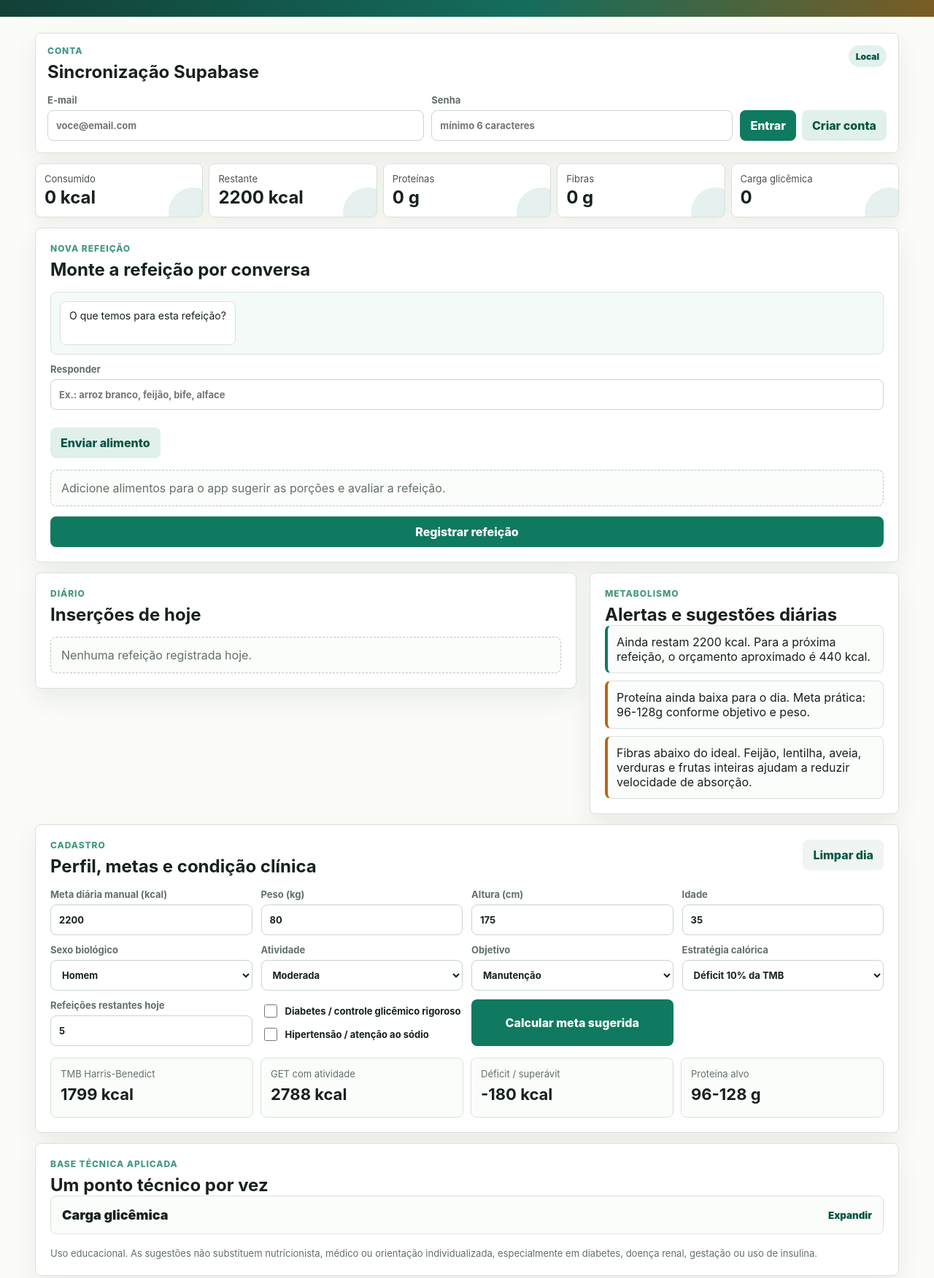
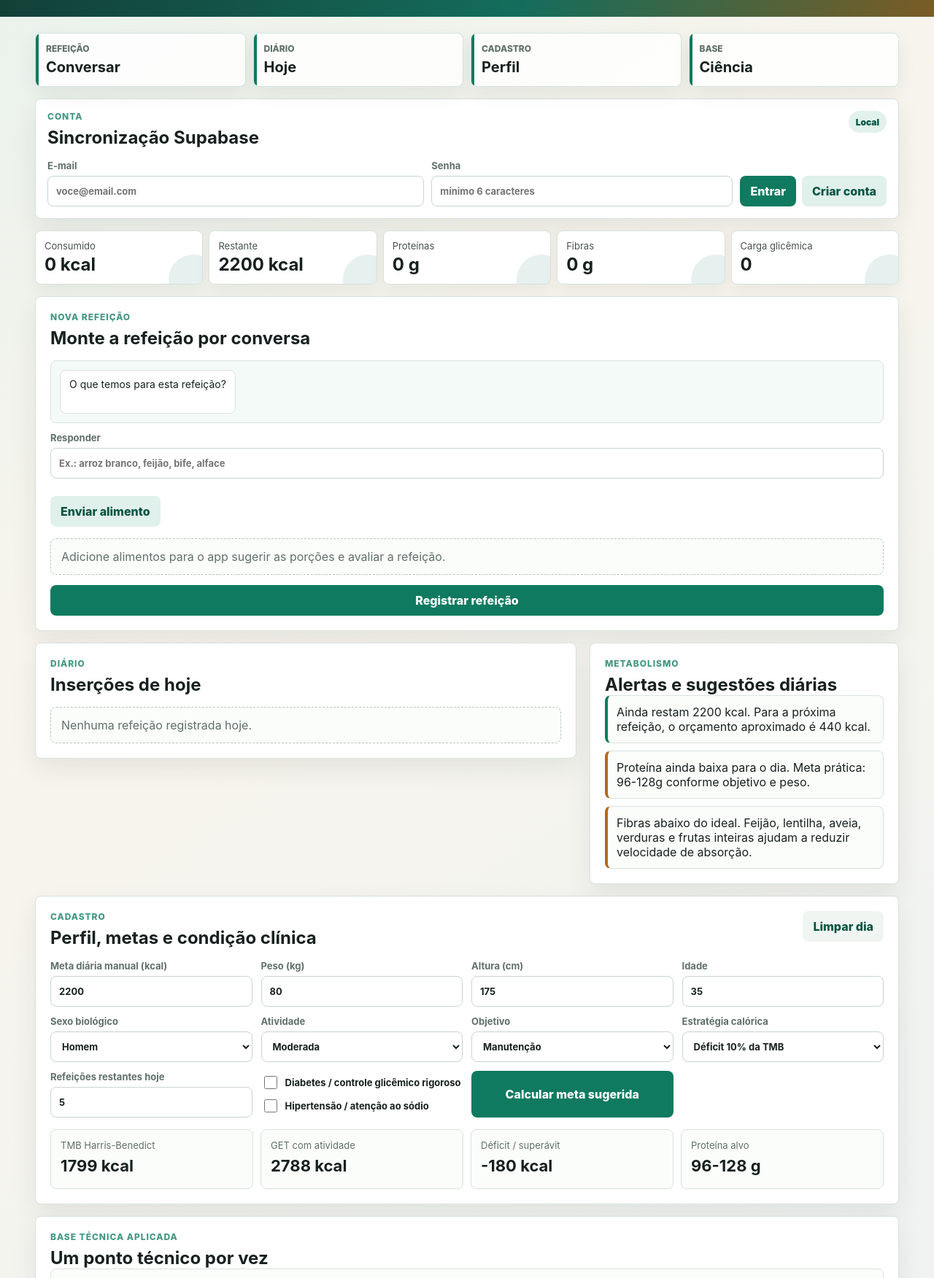
Before and after one commit to AndersonMoro/fitarm, a plain HTML site: page index.html in a window 1280 px wide. Shown: the part 125-1877 px from the top of the page at 73% size. Drawn offline with nearby package versions, Linux system fonts and the light colour scheme.

Commit message:
Modularize FitARM interface

```diff
--- a/app.js
+++ b/app.js
@@ -1,3 +1,7 @@
+import { SUPABASE_PUBLISHABLE_KEY, SUPABASE_URL } from "./modules/config.js";
+import { SCIENCE_FACTS } from "./modules/science.js";
+import { normalize, round, storageKey, todayKey } from "./modules/utils.js";
+
 const FOODS = [
   { name: "Arroz branco cozido", aliases: ["arroz", "arroz branco"], group: "carb", kcal: 128, carbs: 28.1, protein: 2.5, fat: 0.2, fiber: 1.6, gi: 64, sodium: 1 },
   { name: "Arroz integral cozido", aliases: ["arroz integral"], group: "carb", kcal: 124, carbs: 25.8, protein: 2.6, fat: 1.0, fiber: 2.7, gi: 55, sodium: 1 },
@@ -69,31 +73,6 @@ const PREP = {
   resfriado: { kcal: 1, gi: 0.88, label: "cozido e resfriado" }
 };
 
-const SCIENCE_FACTS = [
-  {
-    title: "Arroz + feijão",
-    text: "O feijão adiciona fibras e lisina; o arroz complementa com aminoácidos sulfurados. Juntos melhoram perfil proteico e reduzem a velocidade de absorção do carboidrato da refeição."
-  },
-  {
-    title: "Carga glicêmica",
-    text: "O app calcula CG por porção real: IG x carboidratos da porção / 100. Para diabetes, refeições com CG acima de 30 recebem alerta."
-  },
-  {
-    title: "Preparo importa",
-    text: "Óleo, açúcar, fritura e sucos elevam densidade calórica e impacto glicêmico. Resfriar arroz ou batata pode reduzir resposta glicêmica por aumentar amido resistente."
-  },
-  {
-    title: "Fruta inteira",
-    text: "Fruta inteira preserva fibra. Suco concentra carboidrato de várias unidades e acelera a absorção, o que é especialmente importante para quem controla glicemia."
-  },
-  {
-    title: "Proteína distribuída",
-    text: "Para ganho de massa, distribuir proteína ao longo do dia costuma facilitar a meta diária e melhora a qualidade prática das refeições."
-  }
-];
-
-const SUPABASE_URL = "https://ruufjzigcimqlmknscbm.supabase.co";
-const SUPABASE_PUBLISHABLE_KEY = "sb_publishable_SoJw2pLroI_vJNqBUzqhbw_im7ESsgI";
 
 let deferredInstallPrompt = null;
 let supabaseClient = null;
@@ -171,18 +150,6 @@ const els = {
   template: document.querySelector("#foodRowTemplate")
 };
 
-function storageKey() {
-  return `fitarm-log-${new Date().toISOString().slice(0, 10)}`;
-}
-
-function todayKey() {
-  return new Date().toISOString().slice(0, 10);
-}
-
-function normalize(value) {
-  return value.toLowerCase().normalize("NFD").replace(/[\u0300-\u036f]/g, "").trim();
-}
-
 function findFood(query) {
   const clean = normalize(query);
   return FOODS.find((food) => normalize(food.name) === clean || food.aliases.some((alias) => normalize(alias) === clean))
@@ -199,11 +166,6 @@ function findFoodCandidates(query) {
   });
 
   return [...new Map(candidates.map((food) => [food.name, food])).values()].slice(0, 6);
-}
-
-function round(value, digits = 0) {
-  const factor = 10 ** digits;
-  return Math.round((value + Number.EPSILON) * factor) / factor;
 }
 
 function bmr(profile) {
--- a/index.html
+++ b/index.html
@@ -33,6 +33,25 @@
     </header>
 
     <main class="layout">
+      <nav class="module-nav" aria-label="Módulos do app">
+        <a href="#nova-refeicao">
+          <span>Refeição</span>
+          <strong>Conversar</strong>
+        </a>
+        <a href="#diario">
+          <span>Diário</span>
+          <strong>Hoje</strong>
+        </a>
+        <a href="#cadastro">
+          <span>Cadastro</span>
+          <strong>Perfil</strong>
+        </a>
+        <a href="#base-tecnica">
+          <span>Base</span>
+          <strong>Ciência</strong>
+        </a>
+      </nav>
+
       <section class="panel auth-panel" aria-labelledby="authTitle">
         <div class="section-heading compact-heading">
           <div>
@@ -111,7 +130,7 @@
       </section>
 
       <section class="workspace lower">
-        <div class="panel log-panel" aria-labelledby="logTitle">
+        <div id="diario" class="panel log-panel" aria-labelledby="logTitle">
           <div class="section-heading">
             <div>
               <p class="eyebrow">Diário</p>
@@ -226,7 +245,7 @@
         </div>
       </section>
 
-      <section class="panel science-panel" aria-labelledby="scienceTitle">
+      <section id="base-tecnica" class="panel science-panel" aria-labelledby="scienceTitle">
         <p class="eyebrow">Base técnica aplicada</p>
         <h2 id="scienceTitle">Um ponto técnico por vez</h2>
         <details class="science-card">
@@ -277,6 +296,6 @@
     </template>
 
     <script src="https://cdn.jsdelivr.net/npm/@supabase/supabase-js@2"></script>
-    <script src="app.js"></script>
+    <script type="module" src="app.js"></script>
   </body>
 </html>
--- /dev/null
+++ b/modules/config.js
@@ -0,0 +1,4 @@
+export const SUPABASE_URL = "https://ruufjzigcimqlmknscbm.supabase.co";
+export const SUPABASE_PUBLISHABLE_KEY = "sb_publishable_SoJw2pLroI_vJNqBUzqhbw_im7ESsgI";
+
+export const PWA_CACHE_NAME = "fitarm-pwa-v7";
--- /dev/null
+++ b/modules/science.js
@@ -0,0 +1,22 @@
+export const SCIENCE_FACTS = [
+  {
+    title: "Arroz + feijao",
+    text: "O feijao adiciona fibras e lisina; o arroz complementa com aminoacidos sulfurados. Juntos melhoram o perfil proteico e reduzem a velocidade de absorcao do carboidrato da refeicao."
+  },
+  {
+    title: "Carga glicemica",
+    text: "O app calcula CG por porcao real: IG x carboidratos da porcao / 100. Para diabetes, refeicoes com CG acima de 30 recebem alerta."
+  },
+  {
+    title: "Preparo importa",
+    text: "Oleo, acucar, fritura e sucos elevam densidade calorica e impacto glicemico. Resfriar arroz ou batata pode reduzir resposta glicemica por aumentar amido resistente."
+  },
+  {
+    title: "Fruta inteira",
+    text: "Fruta inteira preserva fibra. Suco concentra carboidrato de varias unidades e acelera a absorcao, ponto importante para quem controla glicemia."
+  },
+  {
+    title: "Proteina distribuida",
+    text: "Para ganho de massa, distribuir proteina ao longo do dia costuma facilitar a meta diaria e melhora a qualidade pratica das refeicoes."
+  }
+];
--- /dev/null
+++ b/modules/utils.js
@@ -0,0 +1,16 @@
+export function storageKey() {
+  return `fitarm-log-${new Date().toISOString().slice(0, 10)}`;
+}
+
+export function todayKey() {
+  return new Date().toISOString().slice(0, 10);
+}
+
+export function normalize(value) {
+  return value.toLowerCase().normalize("NFD").replace(/[\u0300-\u036f]/g, "").trim();
+}
+
+export function round(value, digits = 0) {
+  const factor = 10 ** digits;
+  return Math.round((value + Number.EPSILON) * factor) / factor;
+}
--- a/styles.css
+++ b/styles.css
@@ -19,7 +19,9 @@
 body {
   margin: 0;
   color: var(--ink);
-  background: var(--paper);
+  background:
+    linear-gradient(145deg, rgba(15, 122, 95, 0.08), rgba(183, 104, 24, 0.05) 38%, rgba(35, 91, 145, 0.06)),
+    var(--paper);
   font-family: Inter, ui-sans-serif, system-ui, -apple-system, BlinkMacSystemFont, "Segoe UI", sans-serif;
 }
 
@@ -128,8 +130,55 @@ button {
 
 .layout {
   display: grid;
-  gap: 14px;
+  gap: 16px;
   padding: 22px clamp(14px, 4vw, 48px) 42px;
+}
+
+.module-nav {
+  display: grid;
+  grid-template-columns: repeat(4, minmax(0, 1fr));
+  gap: 10px;
+}
+
+.module-nav a {
+  position: relative;
+  min-height: 74px;
+  overflow: hidden;
+  border: 1px solid rgba(15, 122, 95, 0.18);
+  border-radius: 8px;
+  padding: 13px 14px;
+  color: var(--ink);
+  text-decoration: none;
+  background: rgba(255, 255, 255, 0.84);
+  box-shadow: 0 10px 26px rgba(24, 42, 38, 0.07);
+}
+
+.module-nav a::before {
+  content: "";
+  position: absolute;
+  inset: 0 auto 0 0;
+  width: 4px;
+  background: var(--green);
+}
+
+.module-nav a:hover,
+.module-nav a:focus-visible {
+  border-color: rgba(15, 122, 95, 0.45);
+  transform: translateY(-1px);
+}
+
+.module-nav span {
+  display: block;
+  color: var(--muted);
+  font-size: 12px;
+  font-weight: 800;
+  text-transform: uppercase;
+}
+
+.module-nav strong {
+  display: block;
+  margin-top: 6px;
+  font-size: 20px;
 }
 
 .panel {
@@ -137,6 +186,13 @@ button {
   border-radius: 8px;
   background: var(--panel);
   box-shadow: var(--shadow);
+}
+
+#nova-refeicao,
+#diario,
+#cadastro,
+#base-tecnica {
+  scroll-margin-top: 18px;
 }
 
 .profile-panel,
@@ -697,6 +753,18 @@ select:focus {
     display: grid;
   }
 
+  .module-nav {
+    grid-template-columns: repeat(2, minmax(0, 1fr));
+  }
+
+  .module-nav a {
+    min-height: 66px;
+  }
+
+  .module-nav strong {
+    font-size: 17px;
+  }
+
   .metric-strip {
     grid-template-columns: repeat(2, minmax(0, 1fr));
   }
--- a/sw.js
+++ b/sw.js
@@ -1,9 +1,12 @@
-const CACHE_NAME = "fitarm-pwa-v6";
+const CACHE_NAME = "fitarm-pwa-v7";
 const APP_SHELL = [
   "./",
   "./index.html",
   "./styles.css",
   "./app.js",
+  "./modules/config.js",
+  "./modules/science.js",
+  "./modules/utils.js",
   "./manifest.webmanifest",
   "./icons/icon-192.png",
   "./icons/icon-512.png"
```
Also changed, not shown: 1 other file.
